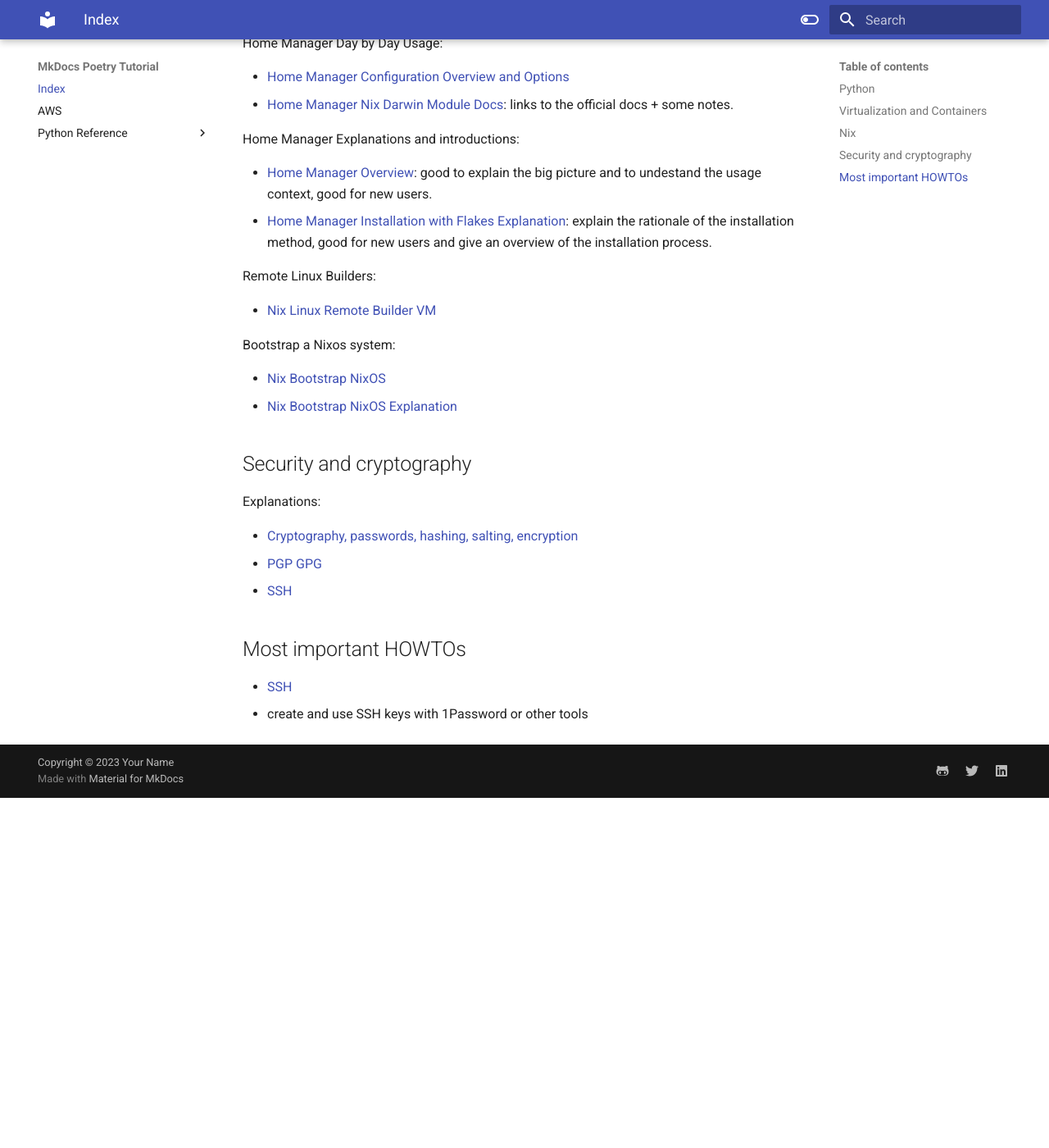
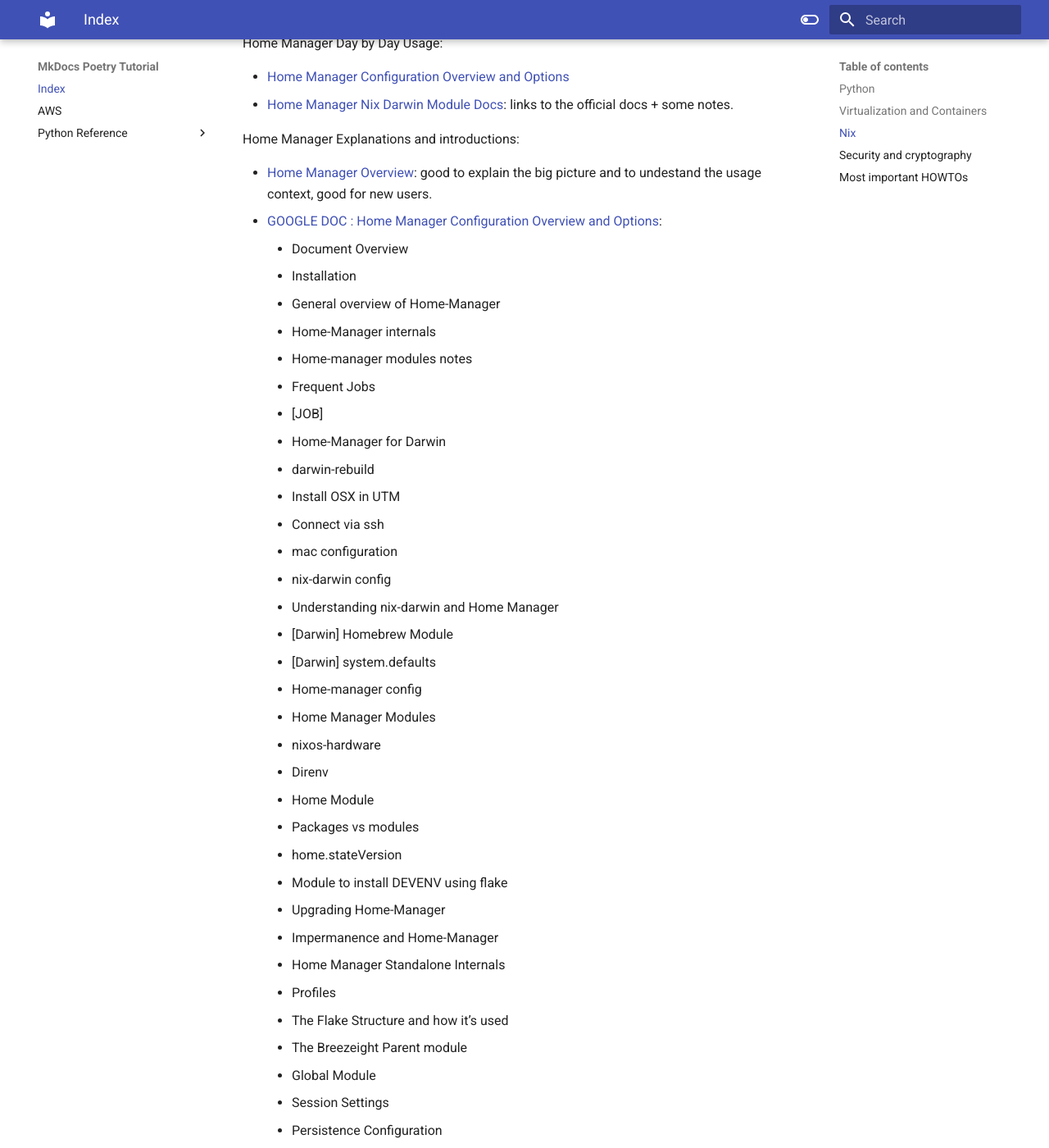
Before and after one commit to breezeight/nicola_blog, an MkDocs documentation site: the page built from docs/index.md, in a window 1280 px wide and 1400 px high, scrolled down 856 px. Shown: the whole window at 82% size. Built offline with MkDocs 1.6.1 and Material for MkDocs 9.7.7, drawn with Linux system fonts in a browser that asks for light colours; before the commit the page ends 1829 px from its top, so only the background shows below that; some of the changed text lies outside the part shown.

Commit message:
ADDED link and index of the legacy google doc for home-manager

```diff
--- a/docs/index.md
+++ b/docs/index.md
@@ -36,8 +36,47 @@
 Home Manager Explanations and introductions:
 
 * [Home Manager Overview](dev/nix/nix-homemanager-overview-explanation.md): good to explain the big picture and to undestand the usage context, good for new users.
-* [Home Manager Installation with Flakes Explanation](dev/nix/nix-homemanager-installation-explanation.md): explain the rationale of the installation method, good for new users and give an overview of the installation process.
-
+* [GOOGLE DOC : Home Manager Configuration Overview and Options](https://docs.google.com/document/d/1UN77X-g7uTlgCRNU03Tnw4ao74hmc1oUxqYR-4kH6SA/edit?tab=t.0):
+    * Document Overview
+    * Installation
+    * General overview of Home-Manager
+    * Home-Manager internals
+    * Home-manager modules notes
+    * Frequent Jobs
+    * [JOB]
+    * Home-Manager for Darwin
+    * darwin-rebuild
+    * Install OSX in UTM
+    * Connect via ssh
+    * mac configuration
+    * nix-darwin config
+    * Understanding nix-darwin and Home Manager
+    * [Darwin] Homebrew Module
+    * [Darwin] system.defaults
+    * Home-manager config
+    * Home Manager Modules
+    * nixos-hardware
+    * Direnv
+    * Home Module
+    * Packages vs modules
+    * home.stateVersion
+    * Module to install DEVENV using flake
+    * Upgrading Home-Manager
+    * Impermanence and Home-Manager
+    * Home Manager Standalone Internals
+    * Profiles
+    * The Flake Structure and how it’s used
+    * The Breezeight Parent module
+    * Global Module
+    * Session Settings
+    * Persistence Configuration
+    * Features Modules
+    * Features Modules - CLI - Overview
+    * Features Modules - CLI - git.nix
+    * Features Modules - CLI - gpg.nix
+    * Features Modules - CLI - ssh.nix
+    * Tooling and applications
+    * Misterio77’s Configurations
 
 
 
```
